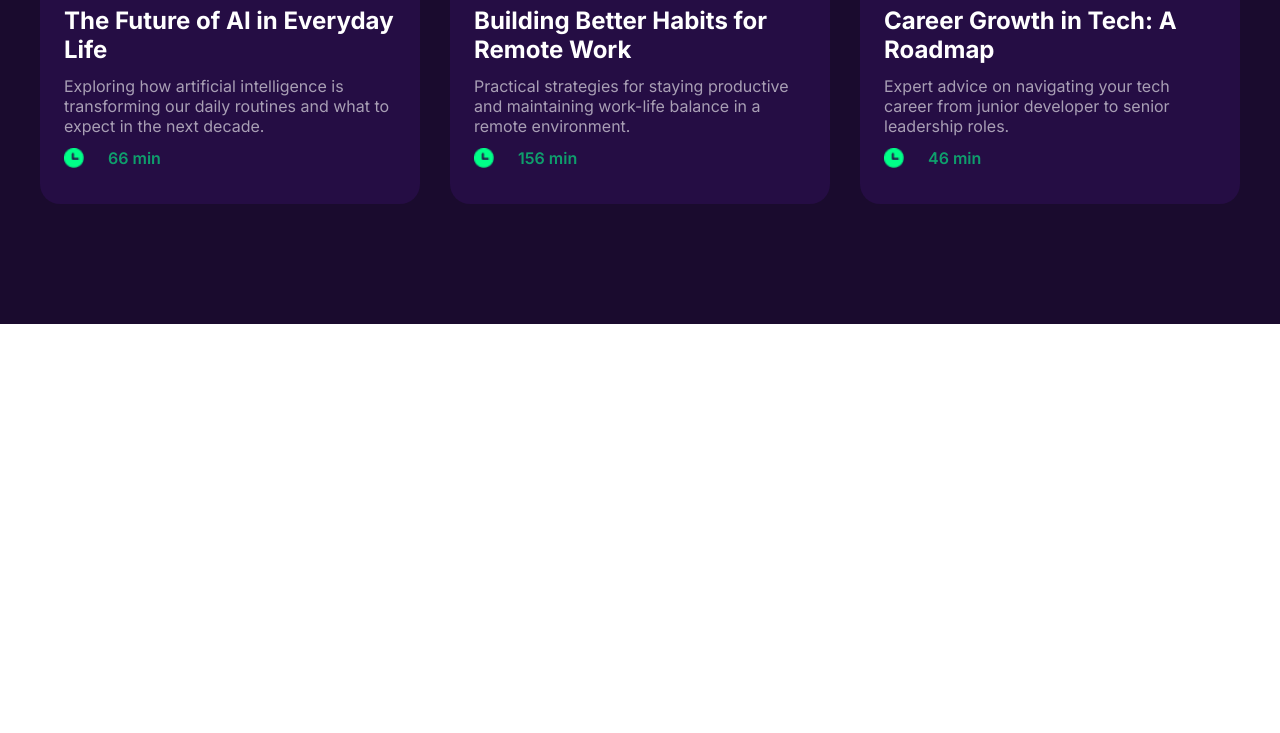
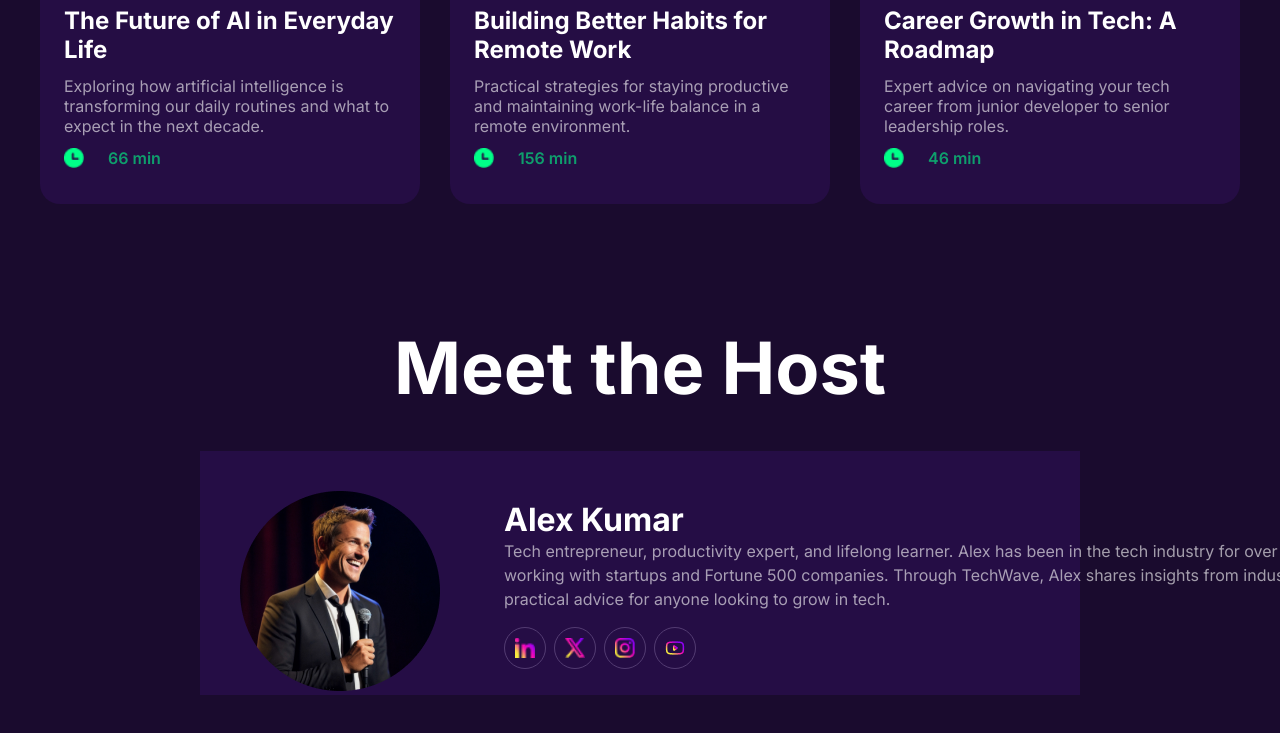
Before and after one commit to 1rafi3/B13-A02, a plain HTML site: page index.html in a window 1280 px wide. Shown: the part 3044-3777 px from the top of the page. Before the commit the page ends 3368 px from the top, so only its background shows below. Drawn offline with Linux system fonts and the light colour scheme.

Commit message:
host section is done

```diff
--- a/index.html
+++ b/index.html
@@ -149,10 +149,30 @@
                     </div>
                 </div>
             </div>
-            <div class="host-container">
-
+            <div class="host-container text-color">
+                <div class="host-header">
+                    <h2>Meet the Host</h2>
+                </div>
+                <div class="host flex">
+                    <div class="host-img">
+                        <img src="./B13-A02-TechWave/assets/host.png" alt="">
+                    </div>
+                    <div class="host-info">
+                        <h3 class="name">Alex Kumar</h3>
+                        <p>Tech entrepreneur, productivity expert, and lifelong learner. Alex has been in the tech industry for over 10 years, working with startups and Fortune 500 companies. Through TechWave, Alex shares insights from industry leaders and practical advice for anyone looking to grow in tech.</p>
+                        <div class="social">
+                            <ul class="flex">
+                                <li><a class="flex" href=""><img src="./B13-A02-TechWave/assets/linkedin.png" alt=""></a></li>
+                                <li><a class="flex" href=""><img src="./B13-A02-TechWave/assets/x.png" alt=""></a></li>
+                                <li><a class="flex" href=""><img src="./B13-A02-TechWave/assets/instagram.png" alt=""></a></li>
+                                <li><a class="flex" href=""><img src="./B13-A02-TechWave/assets/youtube.png" alt=""></a></li>
+                            </ul>
+                        </div>
+                    </div>
+                </div>
             </div>
          </section>
+
      </main>
 </body>
 </html>
--- a/styles.css
+++ b/styles.css
@@ -315,6 +315,10 @@ nav ul li a{
 
 /* episodes section */
 
+.episodes-container{
+    margin-bottom: 120px;
+}
+
 .episodes-container h2{
     font-size: 3rem;
     font-weight: 700;
@@ -362,3 +366,47 @@ nav ul li a{
     font-size: 1rem;
     font-weight: 600;
 }
+
+/* host section */
+
+.host-header{
+    font-size: 3rem;
+    font-weight: 700;
+    margin-bottom: 40px;
+    text-align: center;
+}
+
+.host{
+    background-color: #3511656a;
+    gap: 24px;
+}
+.host-img {
+    margin: 40px 40px 0px;
+}
+.host-info .name{
+    margin-top: 48.5px;
+    font-weight: 700;
+    font-size: 2rem;
+}
+.host-info p{
+    opacity: 60%;
+    line-height: 24px;
+    margin-bottom: 16px;
+    width: 896px;
+}
+.social ul{
+    list-style: none;
+    align-items: center;
+    gap: 8px;
+}
+.social a{
+    justify-content: center;
+    align-items: center;
+    padding: 10px;
+    border: 1px solid #533C72;
+    border-radius: 50%;
+}
+.social a img{
+    width: 20px;
+    height: 20px;
+}
```
